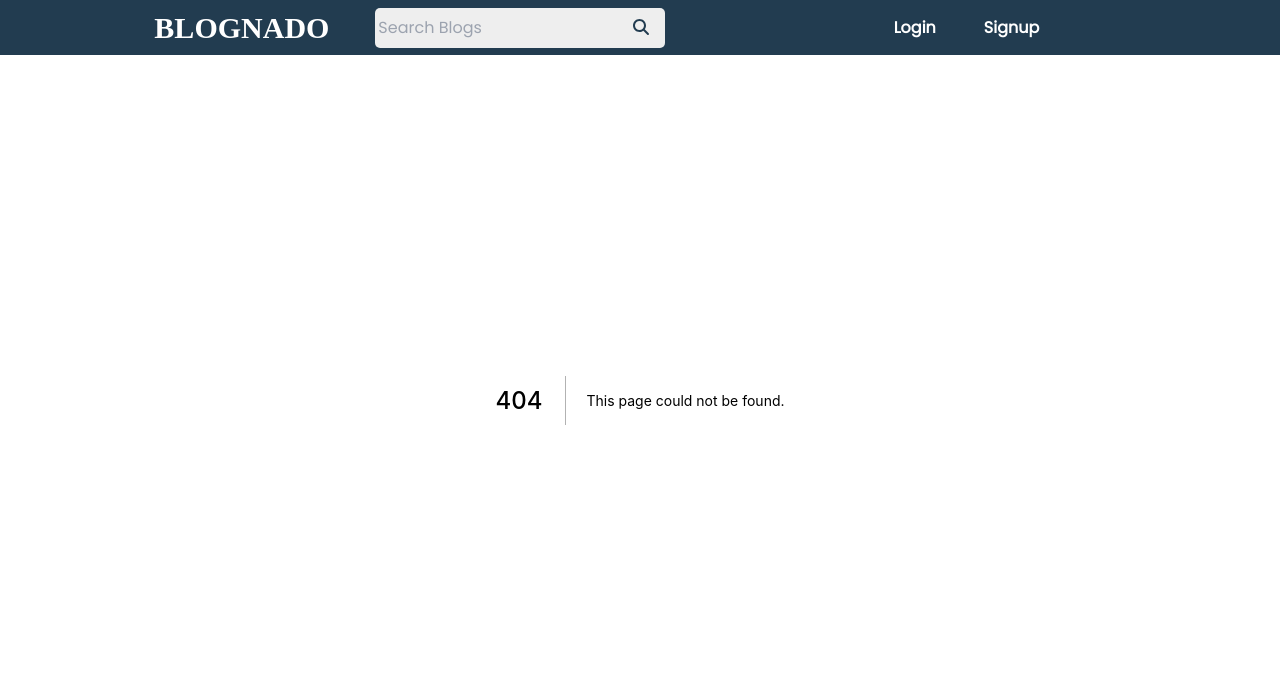
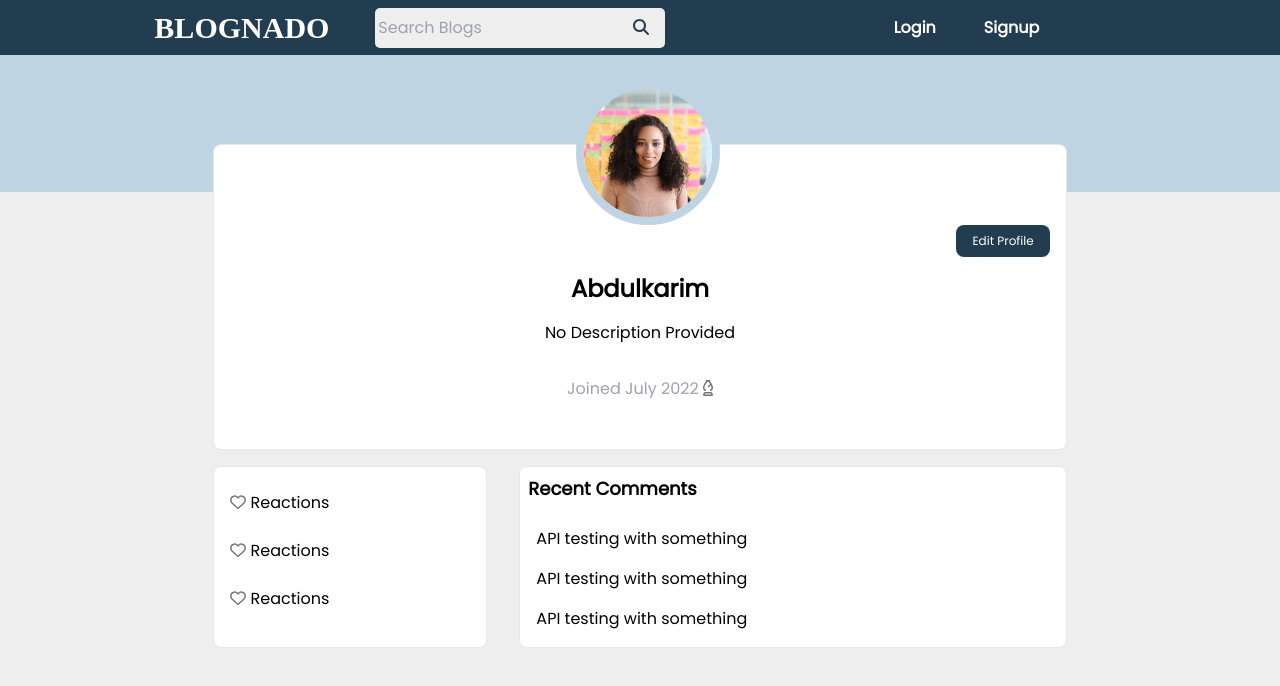
Before and after one commit to abdulkarimogaji/blog-app-nextjs, a Next.js app: page /users/1 in a window 1280 px wide. Before the commit this address had no page. Shown: the top 686 px of the page. Built offline with nearby package versions, Linux system fonts and the light colour scheme; a web font is replaced by a local one.

Commit message:
feat: do profile page

```diff
--- /dev/null
+++ b/pages/users/[id].tsx
@@ -0,0 +1,68 @@
+import { faChessBishop, faHeart } from "@fortawesome/free-regular-svg-icons"
+import { FontAwesomeIcon } from "@fortawesome/react-fontawesome"
+import Image from "next/image"
+import Link from "next/link"
+
+const Profile = () => {
+  return (
+    <div>
+      <div className="bg-mybg p-24"></div>
+      <div className="flex items-center flex-col md:w-2/3 w-4/5 my-center gap-4">
+        <div className="-mt-12 bg-white relative border rounded-lg container p-4 md:pt-20 pt-12 text-center">
+          <div className="absolute md:-top-16 -top-8 border-8 rounded-full bg-myborder profile-image">
+            <div className="relative md:w-32 md:h-32 h-16 w-16">
+              <Image
+                src="/user_avatar.jpeg"
+                alt="user_avatar"
+                layout="fill"
+                style={{ borderRadius: 999 }}
+              />
+            </div>
+          </div>
+          <div className="text-end">
+            <button className="p-2 text-xs px-4 action-btn2 rounded-lg">Edit Profile</button>
+          </div>
+          <h1 className="md:text-2xl text-lg font-semibold my-4">Abdulkarim</h1>
+          <p className="my-4">No Description Provided</p>
+          <p className="my-8 text-gray-400">Joined July 2022 {" "}<FontAwesomeIcon icon={faChessBishop} color="#777" /></p>
+        </div>
+        <div className="flex md:gap-8 gap-2 container">
+          <div className="w-1/3 bg-white border rounded-lg p-2 bg-gray-100">
+            <div className="my-2 p-2">
+              <FontAwesomeIcon icon={faHeart} color="#777" />
+              {" "}
+              Reactions
+            </div>
+            <div className="my-2 p-2">
+              <FontAwesomeIcon icon={faHeart} color="#777" />
+              {" "}
+              Reactions
+            </div>
+            <div className="my-2 p-2">
+              <FontAwesomeIcon icon={faHeart} color="#777" />
+              {" "}
+              Reactions
+            </div>
+          </div>
+          <div className="w-2/3 bg-white border rounded-lg p-2">
+            <h2 className="text-lg font-semibold mb-4">Recent Comments</h2>
+            <Link href="/blogs/:id" passHref>
+              <a className="p-2 cursor-pointer hover:bg-gray-100 focus:bg-gray-100 block"> API testing with something</a>
+            </Link>
+            <Link href="/blogs/:id" passHref>
+              <a className="p-2 cursor-pointer hover:bg-gray-100 focus:bg-gray-100 block"> API testing with something</a>
+            </Link>
+            <Link href="/blogs/:id" passHref>
+              <a className="p-2 cursor-pointer hover:bg-gray-100 focus:bg-gray-100 block"> API testing with something</a>
+            </Link>
+          </div>
+        </div>
+      </div>
+
+    </div>
+  )
+}
+
+
+
+export default Profile
--- a/styles/globals.css
+++ b/styles/globals.css
@@ -48,6 +48,13 @@ header {
   color: white;
 }
 
+.bg-mybg {
+  background-color: hsl(206, 40%, 82%);
+}
+
+.bg-myborder {
+  border-color: hsl(206, 40%, 82%);
+}
 .logo {
   font-family: 'Fontdiner Swanky';
 }
@@ -156,6 +163,10 @@ header a:hover {
   position: relative;
 }
 
+.profile-image {
+left: -2rem
+}
+
 .search-bar input {
   width: 100%;
   border-radius: 5px;
@@ -184,6 +195,7 @@ header a:hover {
 .search-btn:hover, .search-btn:focus {
   color: var(--link-hover-clr);
 }
+
 .my-center {
   margin: 0 auto;
 }
@@ -228,6 +240,9 @@ header a:hover {
   .search-bar {
     margin: 0 auto;
   }
+  .profile-image {
+  left: calc(50% - 4rem)
+}
 }
 
 .flex-center {
```
